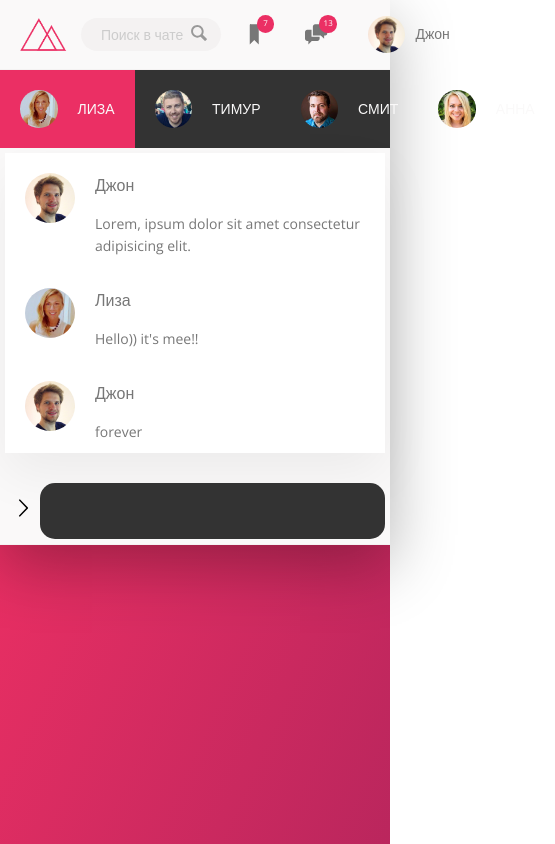
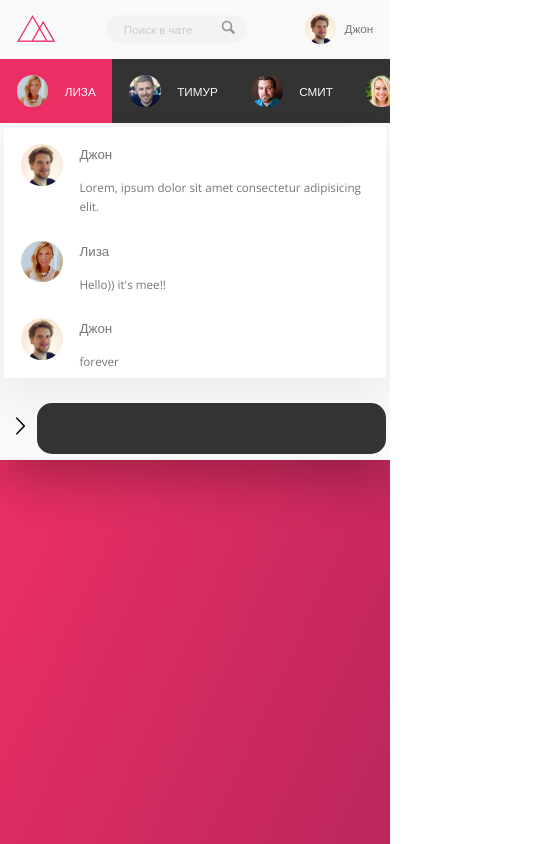
Before and after one commit to baglantanatarov/valid, a website: page index.html in a window 390 px wide. Shown: the whole page, 555 px wide, since content can reach past the window. Drawn offline with nearby package versions, Linux system fonts and the light colour scheme.

Commit message:
add media query small

```diff
--- a/index.html
+++ b/index.html
@@ -43,7 +43,7 @@
                 </nav>
             </header>
             <div class="content">
-                <nav class="sidebar">
+                <nav class="sidebar" id="scrollbar">
                     <ul class="side-nav">
                         <li class="side-nav__item side-nav__item--active">
                             <a href="#" class="side-nav__link">
--- a/sass/_base.scss
+++ b/sass/_base.scss
@@ -38,6 +38,12 @@ html {
   box-sizing: border-box;
   font-size: 62.5%; // 1rem = 10px; 10px/16px = 62.5%;
   overflow:  hidden;
+
+
+  @media only screen and (max-width: $bp-small) {
+    font-size: 52.25%;
+    overflow-x: scroll;
+  }
 }
 
 body {
--- a/sass/_components.scss
+++ b/sass/_components.scss
@@ -89,6 +89,10 @@
 
   &__icon-box {
     position: relative;
+
+    @media only screen and (max-width: $bp-small) {
+      display: none;
+    }
   }
 
   &__icon {
--- a/sass/_layout.scss
+++ b/sass/_layout.scss
@@ -40,6 +40,10 @@
   display: flex;
   flex-direction: column;
   justify-content: space-between;
+
+  @media only screen and (max-width: $bp-small) {
+    overflow-x: scroll;
+  }
 }
 
 .chat-view {
```
Also changed, not shown: css/style.css.
